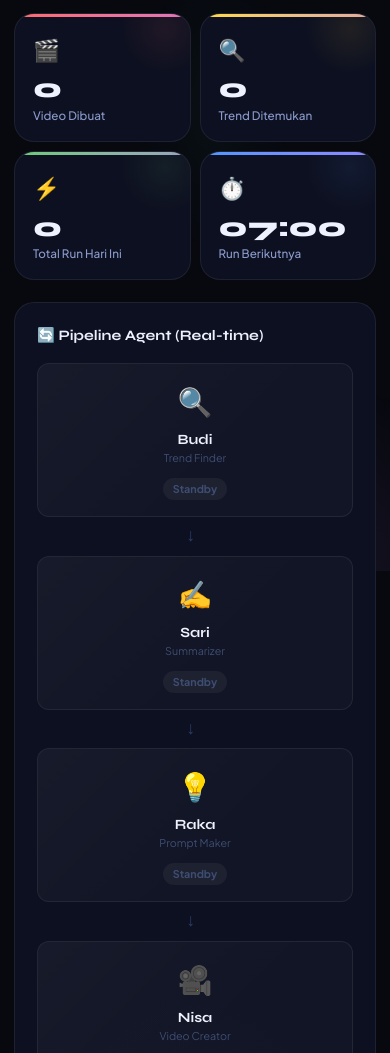
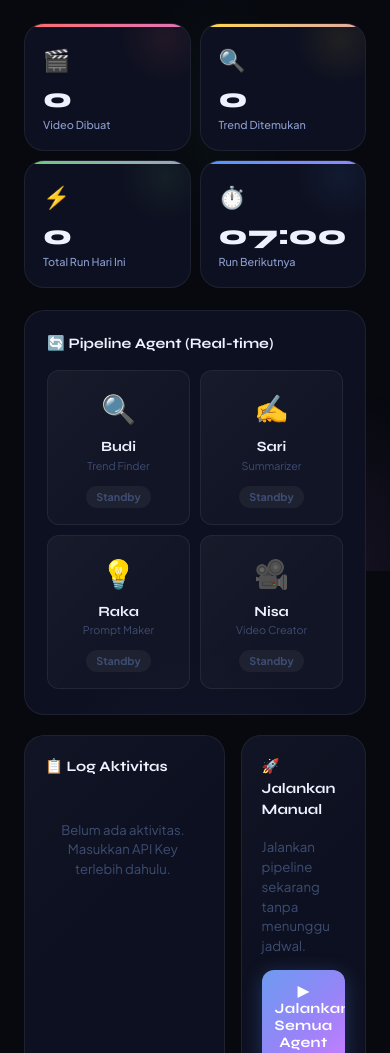
Before and after one commit to gioncyn-architect/ContentAI-Studio, a plain HTML site: page index.html in a window 390 px wide. Shown: the part 273-1326 px from the top of the page. Drawn offline with Linux system fonts and the light colour scheme.

Commit message:
Refactor responsive styles for better layout

```diff
--- a/style.css
+++ b/style.css
@@ -1242,22 +1242,18 @@ button { cursor: pointer; }
    RESPONSIVE — 768px
 ══════════════════════════════════════════════ */
 @media (max-width: 768px) {
-  .page          { padding: 18px 14px 50px; }
-  .topnav        { padding: 0 14px; }
-  .schedule-bar  { padding: 0 14px; gap: 10px; }
-  .page-titlebar { padding: 0 14px; }
-
-  .stats-row         { grid-template-columns: repeat(2, 1fr); gap: 10px; }
-  .dashboard-bottom  { grid-template-columns: 1fr; }
-  .agent-page-layout { grid-template-columns: 1fr; }
-  .keys-grid         { grid-template-columns: 1fr; }
-  .video-grid        { grid-template-columns: 1fr; }
-
-  .pipeline       { flex-direction: column; align-items: stretch; }
-  .pipeline-arrow { transform: rotate(90deg); text-align: center; }
-  .pipeline-node  { min-width: unset; }
+  .pipeline {
+    display: grid;
+    grid-template-columns: 1fr 1fr;
+    gap: 10px;
+    overflow-x: unset;
+  }
+  .pipeline-arrow { display: none; }
+  .pipeline-node  { min-width: unset; width: 100%; }
+  .stat-val       { font-size: 1.6rem; }
+  .stat-label     { font-size: .68rem; white-space: normal; }
+  .page-h1        { font-size: 1.4rem; }
 }
-
 /* ══════════════════════════════════════════════
    RESPONSIVE — 480px
 ══════════════════════════════════════════════ */
```
